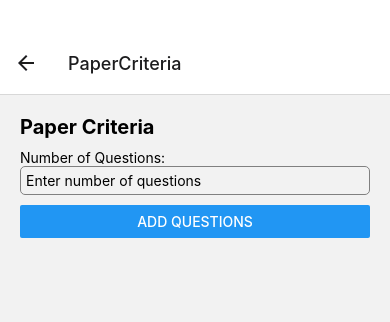
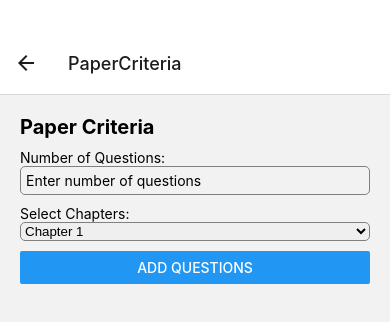
Before and after one commit to cahmad045/paper_generation_app, a React Native app in the folder paperGeneration/: screen /PaperCriteria in a window 390 px wide. Shown: the top 322 px of the page. Built offline with nearby package versions, Linux system fonts and the light colour scheme.

Commit message:
Adding picker in paper criteria

```diff
--- a/paperGeneration/Pages/PaperCriteria.jsx
+++ b/paperGeneration/Pages/PaperCriteria.jsx
@@ -7,11 +7,13 @@ import {
   ScrollView,
   StyleSheet,
 } from "react-native";
+import { Picker } from "@react-native-picker/picker";
 
 const PaperCriteria = () => {
   const [numQuestions, setNumQuestions] = useState("");
   const [questions, setQuestions] = useState([]);
   const [showGenerateButton, setShowGenerateButton] = useState(false);
+  const [selectedChapters, setSelectedChapters] = useState([]);
 
   const handleNumQuestionsChange = (value) => {
     setNumQuestions(value);
@@ -42,6 +44,10 @@ const PaperCriteria = () => {
     const updatedQuestions = [...questions];
     updatedQuestions[index].choice = value;
     setQuestions(updatedQuestions);
+  };
+
+  const handleChapterSelection = (itemValue, itemIndex) => {
+    setSelectedChapters(itemValue);
   };
 
   const handleGeneratePaper = () => {
@@ -97,6 +103,20 @@ const PaperCriteria = () => {
         value={numQuestions}
         onChangeText={handleNumQuestionsChange}
       />
+      <View style={styles.dropdownContainer}>
+        <Text>Select Chapters:</Text>
+        <Picker
+          style={styles.dropdown}
+          selectedValue={selectedChapters}
+          onValueChange={handleChapterSelection}
+          mode="multiple"
+        >
+          <Picker.Item label="Chapter 1" value="chapter1" />
+          <Picker.Item label="Chapter 2" value="chapter2" />
+          <Picker.Item label="Chapter 3" value="chapter3" />
+          {/* Add more chapters as needed */}
+        </Picker>
+      </View>
       <Button title="Add Questions" onPress={handleAddQuestions} />
       {questions.map(renderQuestion)}
       {showGenerateButton && (
@@ -122,6 +142,14 @@ const styles = StyleSheet.create({
     padding: 5,
     marginBottom: 10,
   },
+  dropdownContainer: {
+    marginBottom: 10,
+  },
+  dropdown: {
+    borderWidth: 1,
+    borderColor: "gray",
+    borderRadius: 5,
+  },
   questionContainer: {
     marginBottom: 20,
   },
--- a/paperGeneration/package.json
+++ b/paperGeneration/package.json
@@ -9,6 +9,7 @@
     "web": "expo start --web"
   },
   "dependencies": {
+    "@react-native-picker/picker": "^2.4.10",
     "@react-navigation/native": "^6.1.6",
     "@react-navigation/native-stack": "^6.9.12",
     "@react-navigation/stack": "^6.3.16",
```
Also changed, not shown: 1 other file (tests, documents, lock files or other folders).
